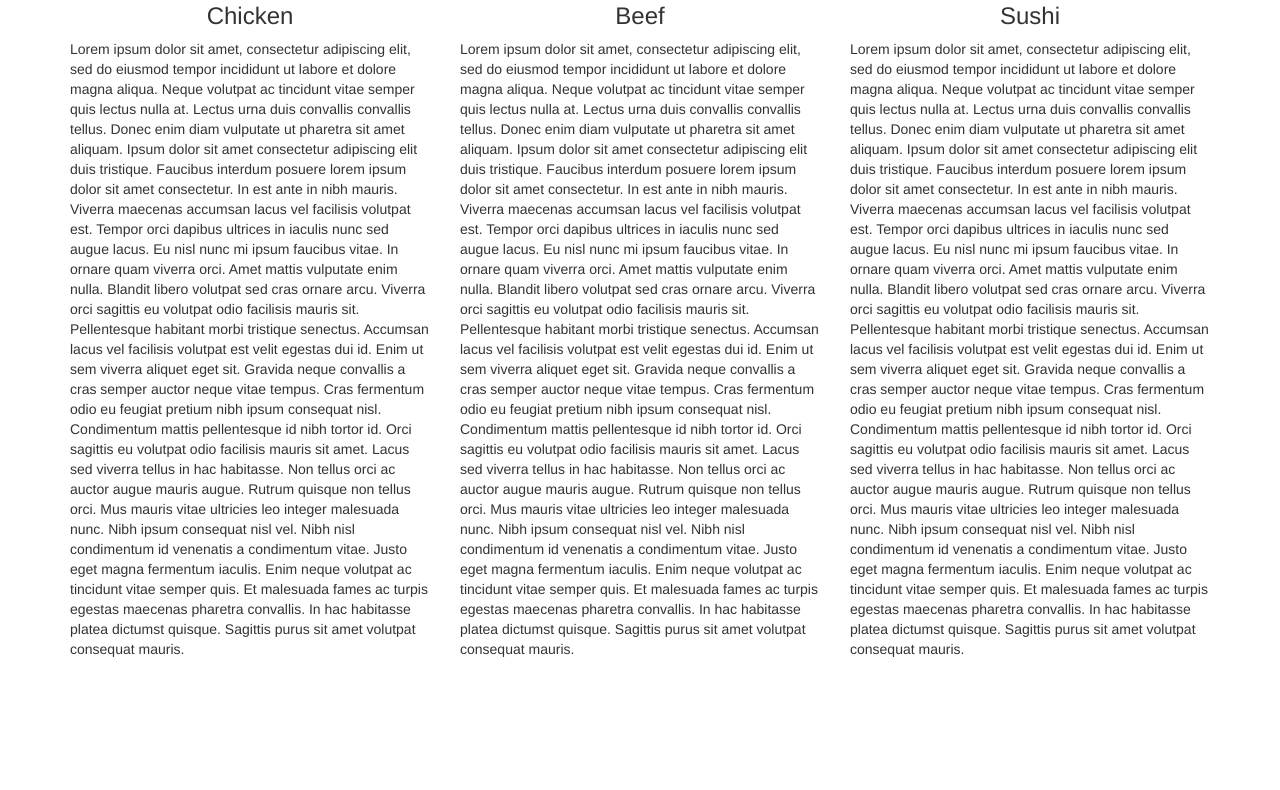
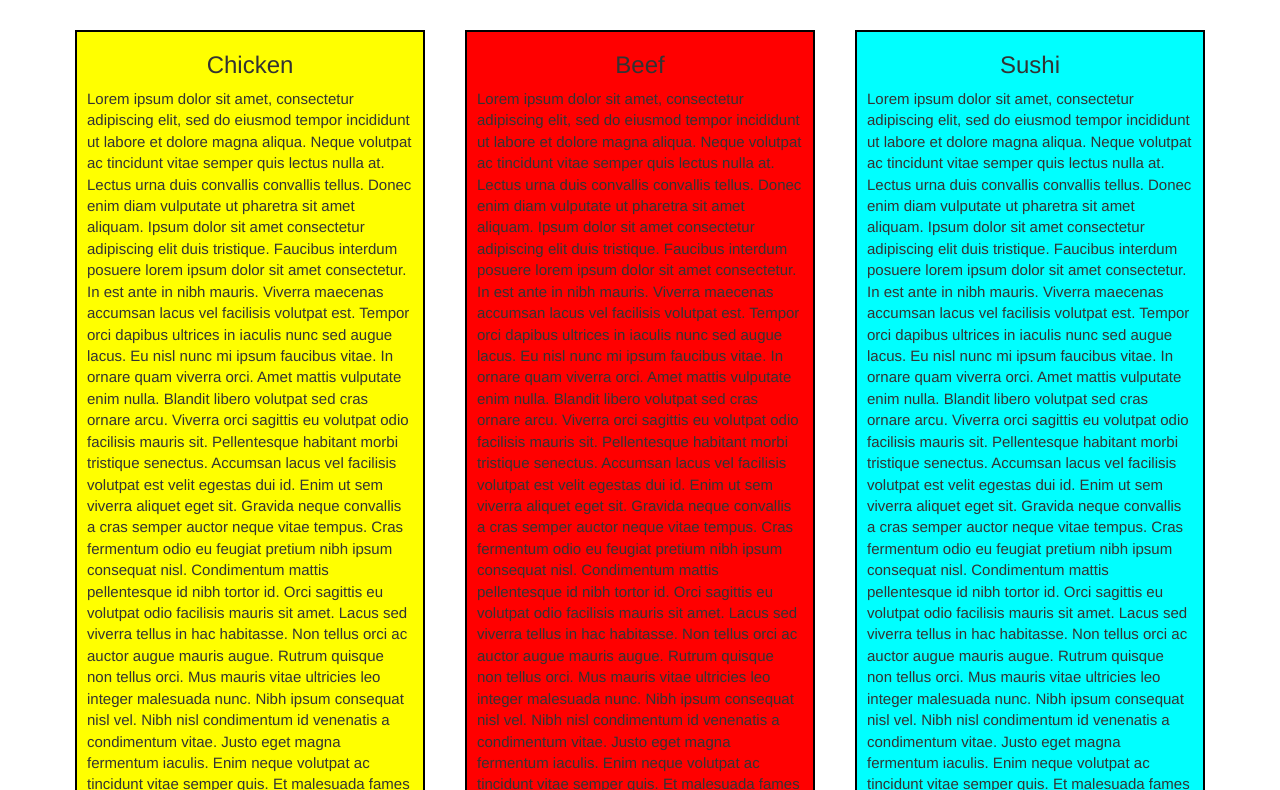
Before and after one commit to RoshanM-18/site-test, a plain HTML site: page index.html in a window 1280 px wide. Shown: the part 172-962 px from the top of the page. Before the commit the page ends 841 px from the top, so only its background shows below. Drawn offline with nearby package versions, Linux system fonts and the light colour scheme.

Commit message:
Update index.html

```diff
--- a/index.html
+++ b/index.html
@@ -6,7 +6,7 @@
     <meta name="viewport" content="width=device-width, initial-scale=1">
 	<title>Assignment solution for Module 3.</title>
 	<link rel="stylesheet" href="https://maxcdn.bootstrapcdn.com/bootstrap/3.3.7/css/bootstrap.min.css" integrity="sha384-BVYiiSIFeK1dGmJRAkycuHAHRg32OmUcww7on3RYdg4Va+PmSTsz/K68vbdEjh4u" crossorigin="anonymous"/>
-	<link rel="stylesheet" type="text/css" href="assignment3.css">
+	<link rel="stylesheet" type="text/css" href="stylesheet.css">
 </head>
 <body>
 	<header>
```
